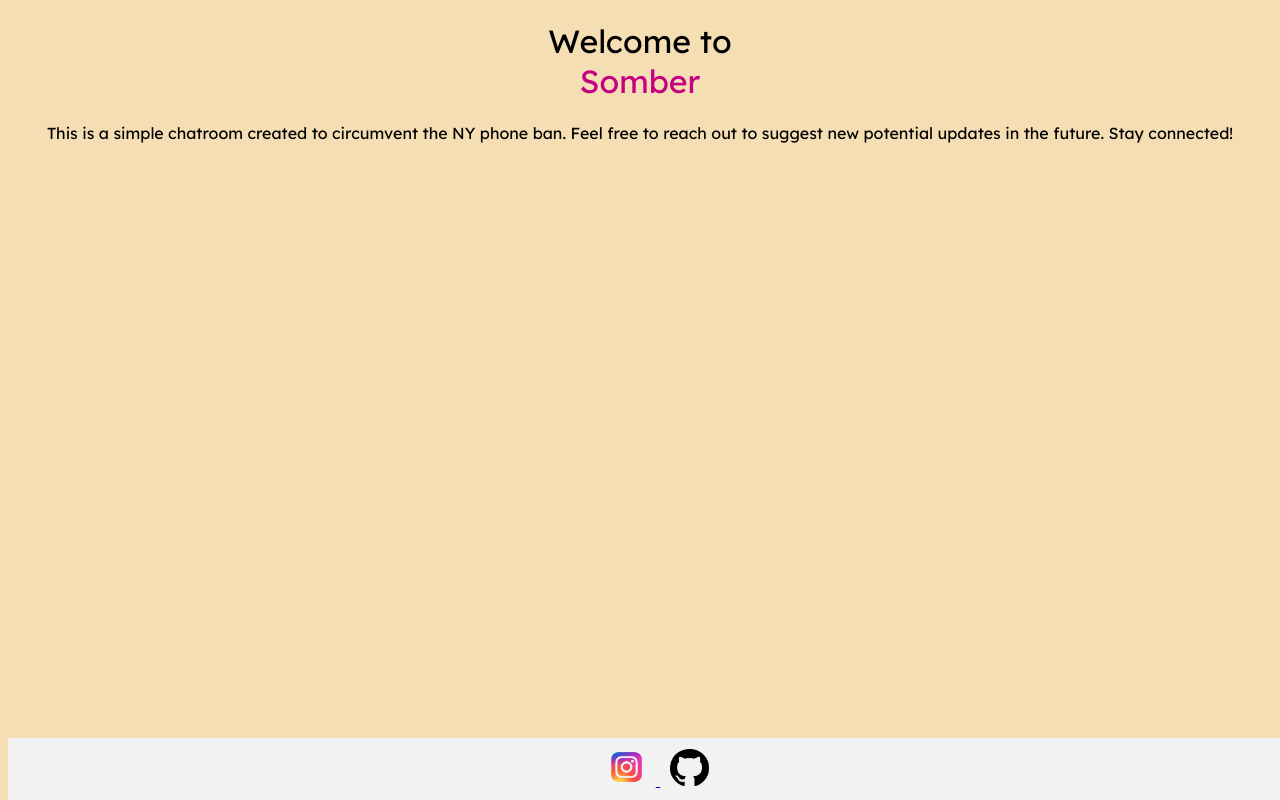
After one commit to T1M1D0/Somber, a Flask app: template templates/landing.html in a window 1280 px wide. The commit adds this page. Run offline with Flask 3, Linux system fonts and the light colour scheme; the template is opened without the code that fills it, so the values that code supplies are empty.

Commit message:
Gave up on footer

```diff
--- a/app.py
+++ b/app.py
@@ -22,7 +22,7 @@ class MyTask(db.Model):
 
 @app.route("/")
 def index():
-    return render_template("home.html")
+    return render_template("landing.html")
 
 if __name__ in "__main__":
     with app.app_context():
--- a/static/styles.css
+++ b/static/styles.css
@@ -7,6 +7,13 @@
 
 body {
   background-color: wheat;
+}
+
+#image {
+  max-width: 3%;
+  height: auto;
+  margin-right: 10px;
+  margin-left: 10px;
 }
 
 .footer {
--- a/static/styles.scss
+++ b/static/styles.scss
@@ -7,6 +7,13 @@
 
 body{
     background-color: wheat;
+}
+
+#image{
+    max-width: 3%;
+    height: auto;
+    margin-right: 10px;
+    margin-left: 10px;
 }
 
 .footer{
--- a/templates/home.html
+++ b/templates/home.html
@@ -10,20 +10,10 @@
         <link href="https://fonts.googleapis.com/css2?family=Lexend+Deca:wght@100..900&display=swap" rel="stylesheet">
 
         <link rel="stylesheet" href="{{url_for('static', filename="styles.css")}}" />
-        {% block head%}{% endblock %}
-=
+        {% block head %}{% endblock %}
+
     </head>
     <body>
-        {% block head %}{% endblock %}
-        <h1>Welcome to<div id="somber">Somber</div></h1>
-        <div id="intro">
-            <p>This is a simple chatroom created to circumvent the NY phone ban. Feel free to reach out to suggest new potential updates in the future. Stay connected!</p>
-        </div>
-        <div class="footer">
-            <a href="https://www.instagram.com/ga._cs/" target="_blank">
-                <img src="{{ url_for('static', filename='instagram.png') }}" alt="Instagram Logo">
-                My Instagram
-            </a>
-        </div>
+        {% block body %}{% endblock %}
         </body>
 </html>
--- /dev/null
+++ b/templates/landing.html
@@ -0,0 +1,21 @@
+{% extends 'home.html' %}
+
+{% block head %}
+{% endblock %}
+
+
+{% block body %}
+<h1>Welcome to<div id="somber">Somber</div></h1>
+        <div id="intro">
+            <p>This is a simple chatroom created to circumvent the NY phone ban. Feel free to reach out to suggest new potential updates in the future. Stay connected!</p>
+        </div>
+        <div class="footer">
+            <a href="https://www.instagram.com/ga._cs/" target="_blank">
+                <img src="{{ url_for('static', filename='instagram.png') }}" alt="Instagram Logo" id="image">
+            </a>
+            <a href="https://github.com/T1M1D0" target="_blank">
+                <img src="{{ url_for('static', filename='Github.png') }}" alt="GitHub Logo" id="image">
+            </a>
+
+        </div>
+{% endblock %}
```
Also changed, not shown: static/Github.png (added), 1 other file.
